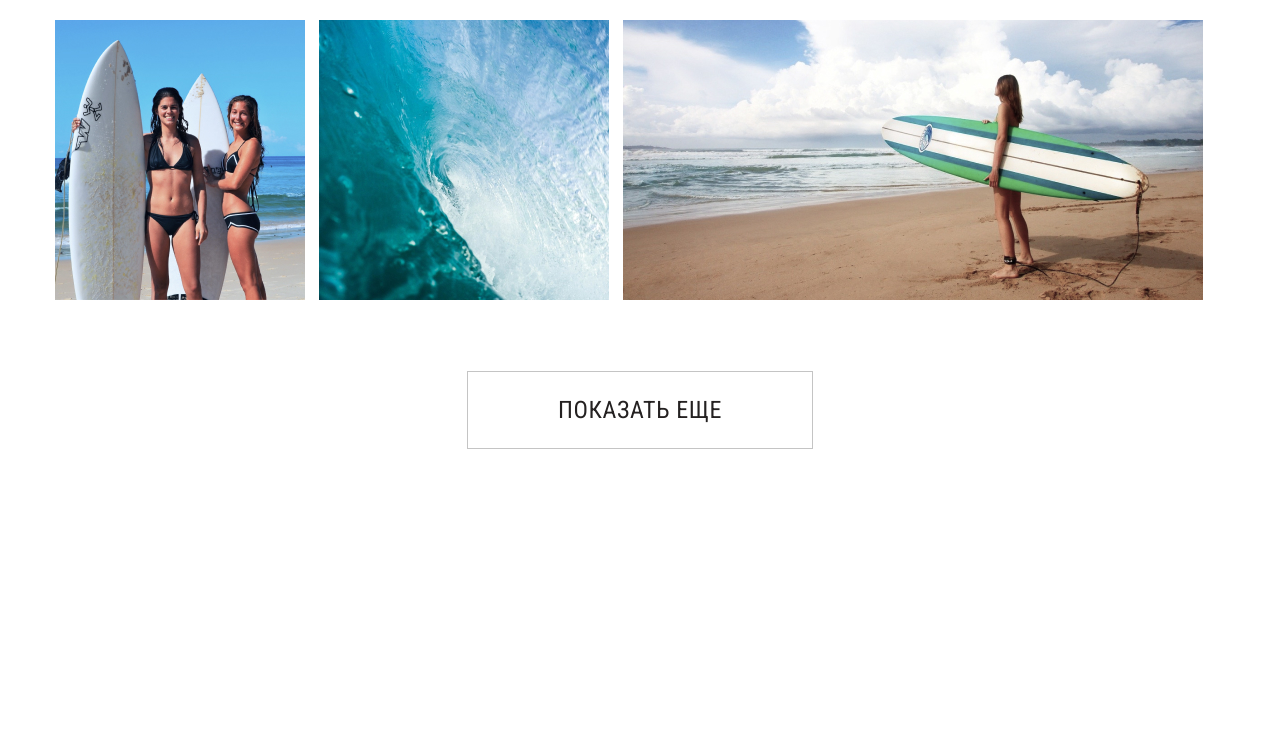
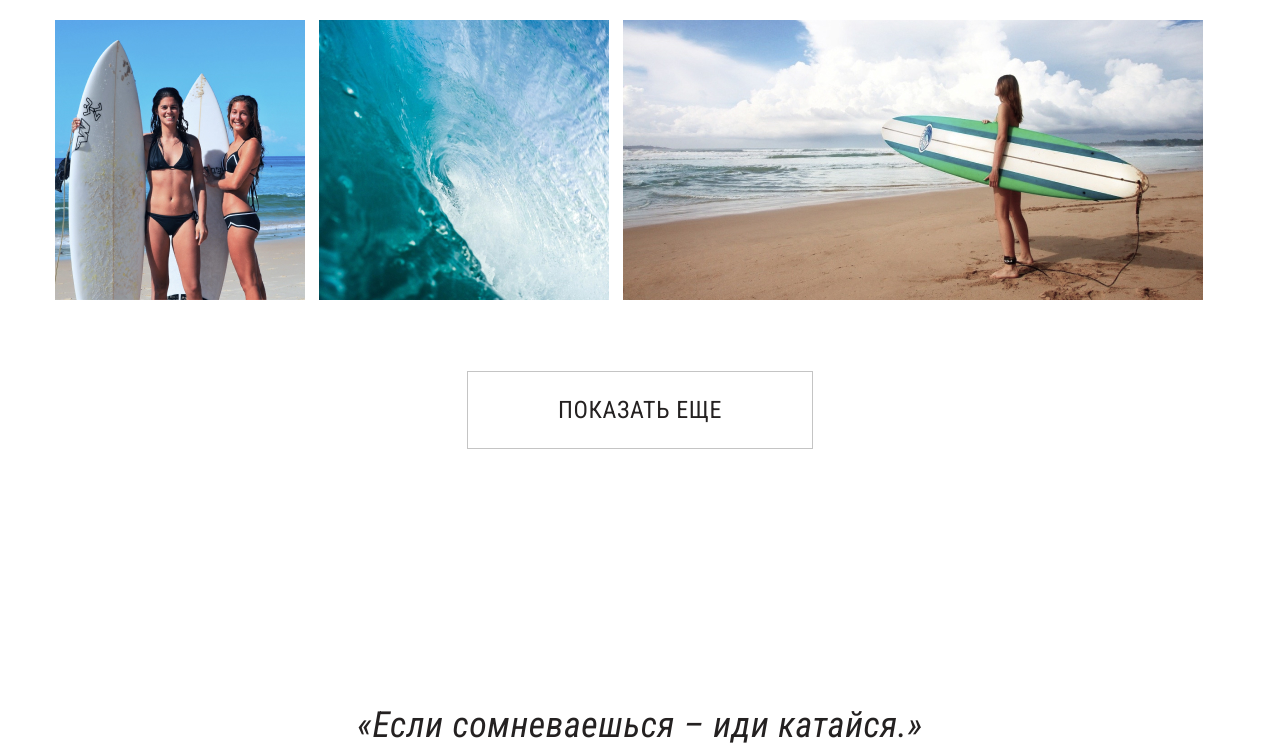
Before and after one commit to micromoleckula/3.-Surfing_school, a plain HTML site: page index.html in a window 1280 px wide. Shown: the part 4468-5221 px from the top of the page. Before the commit the page ends 5092 px from the top, so only its background shows below. Drawn offline with nearby package versions, Linux system fonts and the light colour scheme.

Commit message:
4.08.2023

```diff
--- a/css/style.css
+++ b/css/style.css
@@ -363,3 +363,19 @@ padding-left: 20px;
 }
 
 /* galery end */
+
+/* video start */
+
+.quote__text-top {
+    padding-top: 81px;
+    color: #242121;
+    font-family: 'Roboto Condensed';
+    font-size: 36px;
+    font-style: italic;
+    font-weight: 400;
+    line-height: 40px; /* 111.111% */
+    letter-spacing: 0.6px;
+    text-align: center;
+}
+
+/* video end */
--- a/index.html
+++ b/index.html
@@ -198,5 +198,19 @@
     </section>
 
     <!-- galery end -->
+
+    <!-- quote start -->
+
+    <section class="quote">
+        <div class="wrapper">
+            <div class="quote_box">
+                <h1 class="quote__text-top">
+                    «Если сомневаешься – иди катайся.»
+                </h1>
+            </div>
+        </div>
+    </section>
+
+    <!-- quote end -->
 </body>
 </html>
```
